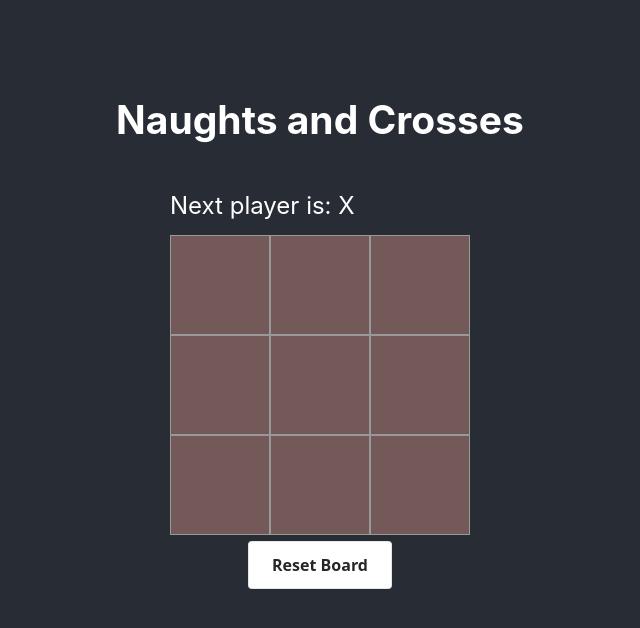
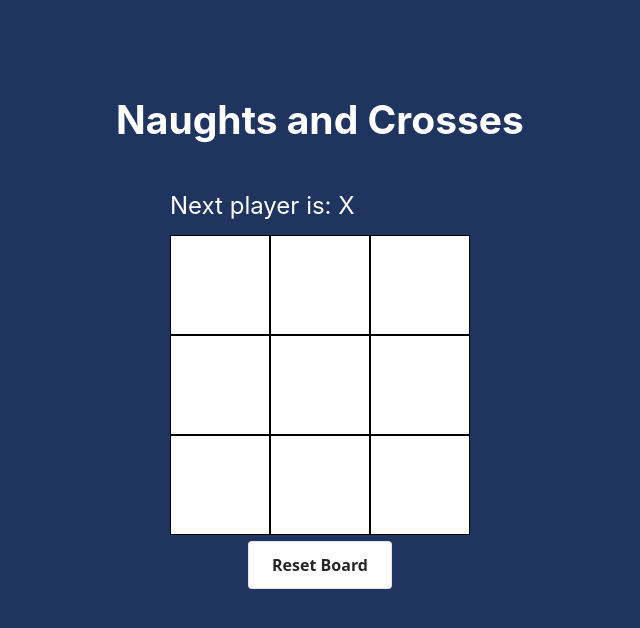
Before and after one commit to iihadi/naughts-and-crosses, a React (Create React App) app: page / in a window 1280 px wide. Shown: the top 628 px of the page, without its empty margins (320-960 px from the left). Built offline with nearby package versions, Linux system fonts and the light colour scheme.

Commit message:
editing colours

```diff
--- a/src/App.css
+++ b/src/App.css
@@ -1,20 +1,22 @@
+
+
 .App {
   text-align: center;
+
 }
 
 .game {
   display:flex;
   flex-direction: column;
-  background-color: 'skyblue';
   align-items: center;
   margin: 10;
   padding: 20;
 }
 
 .square {
-  background-color: rgb(116, 89, 89) !important;
+  background-color: white !important;
   color: white;
-  border: 1px solid #999;
+  border: 1px solid #000000;
   padding: 0;
   font-size: 84px;
   text-align: center;
--- a/src/index.css
+++ b/src/index.css
@@ -5,7 +5,7 @@ body {
     sans-serif;
   -webkit-font-smoothing: antialiased;
   -moz-osx-font-smoothing: grayscale;
-  background-color: #282c34;
+  background-color: #1f3560;
   color: white;
   font-size: calc(10px + 2vmin);
 }
```
